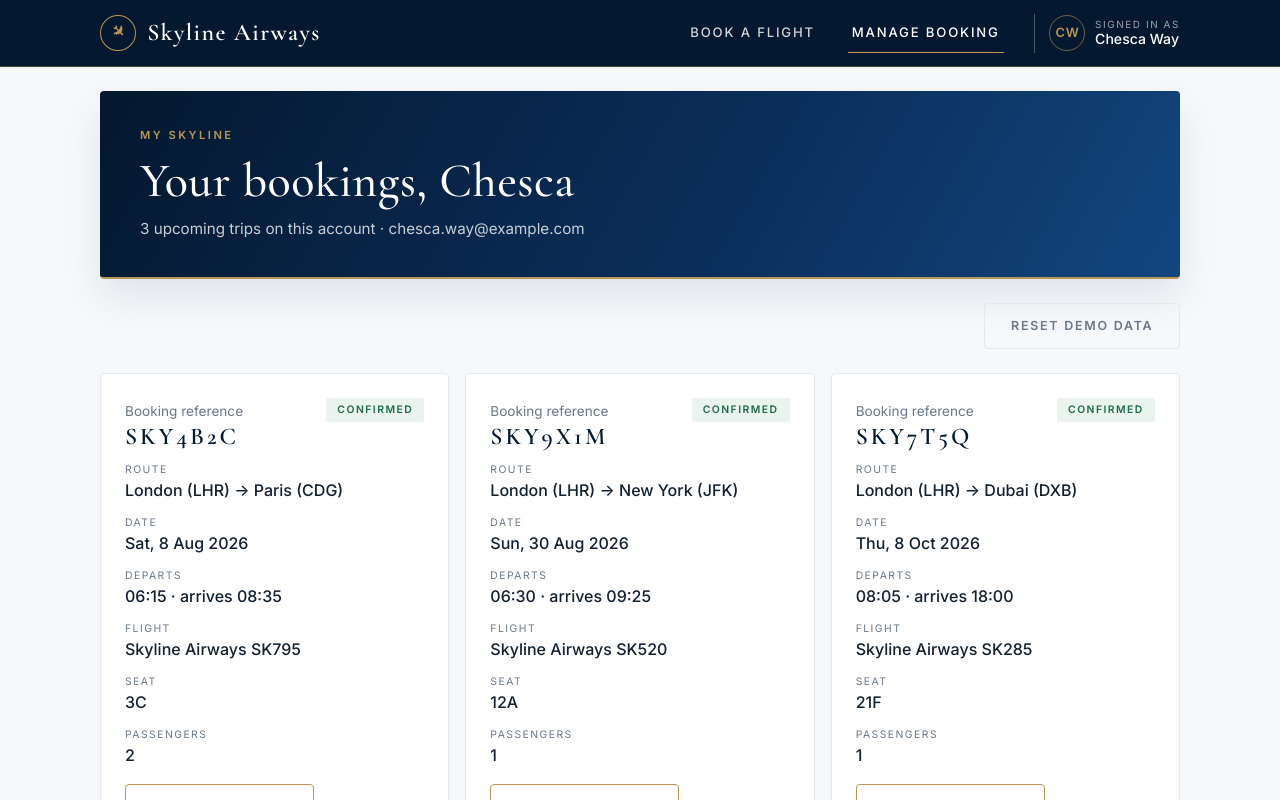
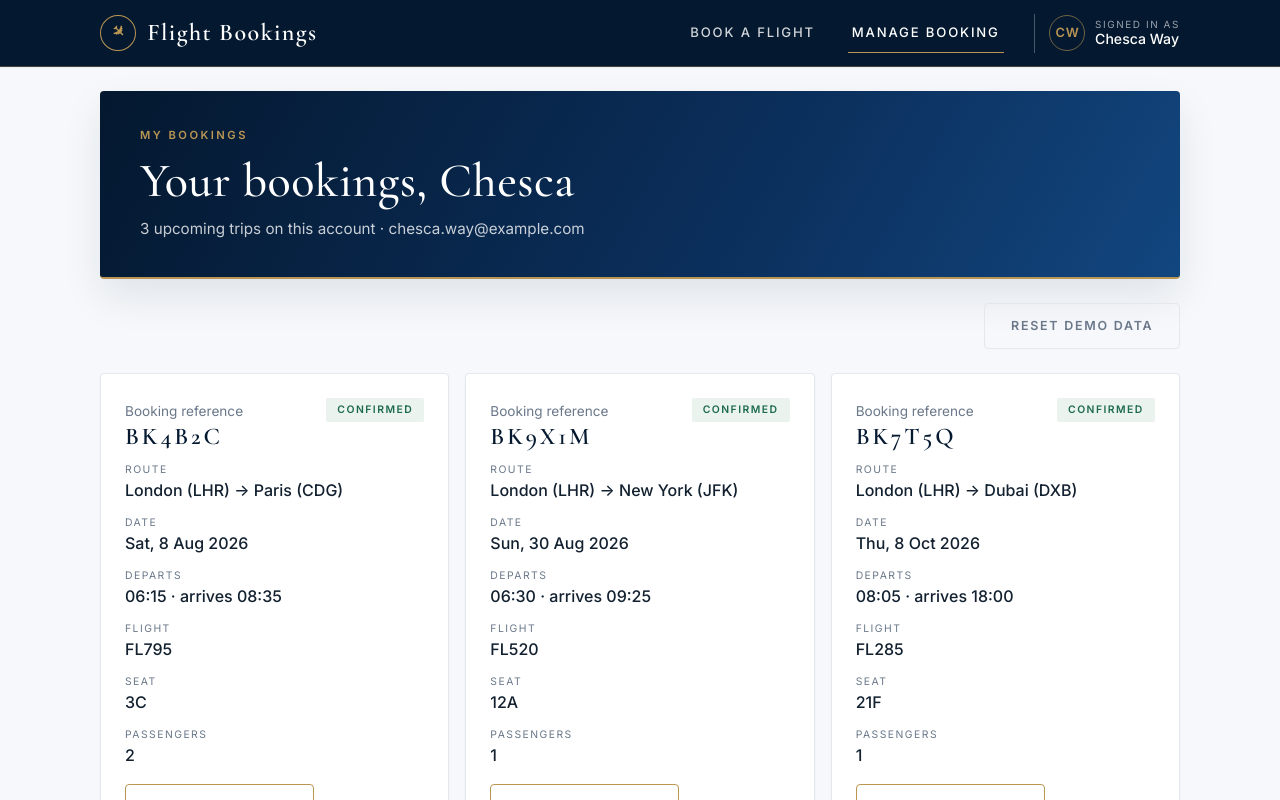
Before and after one commit to MattApiar/Flight-bookings, a React (Vite) app: page /manage in a window 1280 px wide. Shown: the top 800 px of the page. Built offline with nearby package versions, Linux system fonts and the light colour scheme.

Commit message:
Remove airline branding for a brand-agnostic demo

```diff
--- a/index.html
+++ b/index.html
@@ -9,7 +9,7 @@
       href="https://fonts.googleapis.com/css2?family=Cormorant+Garamond:wght@400;500;600&family=Inter:wght@400;500;600&display=swap"
       rel="stylesheet"
     />
-    <title>Skyline Airways | Flight Bookings</title>
+    <title>Flight Bookings</title>
   </head>
   <body>
     <div id="root"></div>
--- a/src/App.tsx
+++ b/src/App.tsx
@@ -16,7 +16,7 @@ export default function App() {
         </Routes>
       </main>
       <footer className="footer">
-        <p>Skyline Airways &middot; Demo application. All flights, prices and bookings are mock data.</p>
+        <p>Demo application. All flights, prices and bookings are mock data.</p>
       </footer>
     </div>
   );
--- a/src/components/FlightCard.tsx
+++ b/src/components/FlightCard.tsx
@@ -14,7 +14,7 @@ export default function FlightCard({ flight, passengers, onSelect, actionLabel =
 
   return (
     <article className={selected ? 'flight-card flight-card--selected' : 'flight-card'}>
-      <div className="flight-card__airline">
+      <div className="flight-card__operator">
         <span className="badge">{flight.cabin}</span>
         <strong className="flight-card__number">{flight.flightNumber}</strong>
         <span className="muted">{flight.aircraft}</span>
--- a/src/components/NavBar.tsx
+++ b/src/components/NavBar.tsx
@@ -15,7 +15,7 @@ export default function NavBar() {
           <span className="brand__mark" aria-hidden="true">
             &#9992;
           </span>
-          <span className="brand__text">Skyline Airways</span>
+          <span className="brand__text">Flight Bookings</span>
         </NavLink>
 
         <button
--- a/src/context/BookingsContext.tsx
+++ b/src/context/BookingsContext.tsx
@@ -4,7 +4,7 @@ import { initialBookings } from '../data/bookings';
 import { flightById } from '../data/flights';
 import type { Booking } from '../types';
 
-const STORAGE_KEY = 'flight-bookings.v2';
+const STORAGE_KEY = 'flight-bookings.v3';
 
 interface BookingsContextValue {
   bookings: Booking[];
@@ -20,7 +20,7 @@ const generateReference = (existing: Booking[]): string => {
   const alphabet = 'ABCDEFGHJKLMNPQRSTUVWXYZ0123456789';
   let reference = '';
   do {
-    reference = 'SKY';
+    reference = 'BK';
     for (let i = 0; i < 4; i += 1) {
       reference += alphabet[Math.floor(Math.random() * alphabet.length)];
     }
--- a/src/data/bookings.ts
+++ b/src/data/bookings.ts
@@ -16,7 +16,7 @@ const pick = (origin: string, destination: string, offsetDays: number): string =
 
 export const initialBookings: Booking[] = [
   {
-    reference: 'SKY4B2C',
+    reference: 'BK4B2C',
     passengerName: currentUser.name,
     email: currentUser.email,
     phone: currentUser.phone,
@@ -26,7 +26,7 @@ export const initialBookings: Booking[] = [
     status: 'Confirmed',
   },
   {
-    reference: 'SKY9X1M',
+    reference: 'BK9X1M',
     passengerName: currentUser.name,
     email: currentUser.email,
     phone: currentUser.phone,
@@ -36,7 +36,7 @@ export const initialBookings: Booking[] = [
     status: 'Confirmed',
   },
   {
-    reference: 'SKY7T5Q',
+    reference: 'BK7T5Q',
     passengerName: currentUser.name,
     email: currentUser.email,
     phone: currentUser.phone,
--- a/src/data/flights.ts
+++ b/src/data/flights.ts
@@ -185,8 +185,7 @@ export const routeTemplates: RouteTemplate[] = [
   },
 ];
 
-const AIRLINE_NAME = 'Skyline Airways';
-const FLIGHT_PREFIX = 'SK';
+const FLIGHT_PREFIX = 'FL';
 
 const aircraftTypes = [
   'Airbus A320neo',
@@ -212,7 +211,7 @@ const isoDate = (offsetDays: number): string => {
   return date.toISOString().slice(0, 10);
 };
 
-/** Small stable hash so airline, price and aircraft stay identical for a given flight id. */
+/** Small stable hash so cabin, price and aircraft stay identical for a given flight id. */
 const hash = (value: string): number => {
   let result = 0;
   for (let i = 0; i < value.length; i += 1) {
@@ -233,7 +232,6 @@ const buildTimetable = (): Flight[] => {
         const cabin = cabins[seed % cabins.length];
         built.push({
           id,
-          airline: AIRLINE_NAME,
           flightNumber: `${FLIGHT_PREFIX}${100 + (seed % 800)}`,
           cabin: cabin.name,
           originCode: route.originCode,
--- a/src/pages/BookFlight.tsx
+++ b/src/pages/BookFlight.tsx
@@ -89,12 +89,9 @@ export default function BookFlight() {
   return (
     <div className="page">
       <section className="hero">
-        <span className="eyebrow">Skyline Airways</span>
+        <span className="eyebrow">Book a flight</span>
         <h1>Where would you like to fly?</h1>
-        <p>
-          Signed in as {currentUser.name}. Choose your route and cabin, and we&rsquo;ll take care of
-          the rest.
-        </p>
+        <p>Signed in as {currentUser.name}. Choose your route, date and cabin to see availability.</p>
       </section>
 
       <SearchForm initial={defaultCriteria} onSearch={handleSearch} />
@@ -143,7 +140,7 @@ export default function BookFlight() {
         <section className="card booking-form">
           <h2>Passenger details</h2>
           <p className="muted">
-            {selectedFlight.airline} {selectedFlight.flightNumber} &middot;{' '}
+            Flight {selectedFlight.flightNumber} &middot;{' '}
             {airportLabel(selectedFlight.originCode)} &rarr; {airportLabel(selectedFlight.destinationCode)}{' '}
             &middot; {formatDate(selectedFlight.departureDate)} at {selectedFlight.departureTime}
           </p>
--- a/src/pages/ManageBooking.tsx
+++ b/src/pages/ManageBooking.tsx
@@ -60,7 +60,7 @@ export default function ManageBooking() {
   return (
     <div className="page">
       <section className="hero hero--compact">
-        <span className="eyebrow">My Skyline</span>
+        <span className="eyebrow">My bookings</span>
         <h1>Your bookings, {currentUser.name.split(' ')[0]}</h1>
         <p>
           {upcomingCount} upcoming trip{upcomingCount === 1 ? '' : 's'} on this account &middot;{' '}
@@ -119,9 +119,7 @@ export default function ManageBooking() {
                     </div>
                     <div>
                       <dt>Flight</dt>
-                      <dd>
-                        {flight.airline} {flight.flightNumber}
-                      </dd>
+                      <dd>{flight.flightNumber}</dd>
                     </div>
                     <div>
                       <dt>Seat</dt>
--- a/src/styles/global.css
+++ b/src/styles/global.css
@@ -425,7 +425,7 @@ h3 {
   letter-spacing: 0.08em;
 }
 
-.flight-card__airline {
+.flight-card__operator {
   display: flex;
   flex-direction: column;
   gap: 0.35rem;
--- a/src/types.ts
+++ b/src/types.ts
@@ -7,7 +7,6 @@ export interface Airport {
 
 export interface Flight {
   id: string;
-  airline: string;
   flightNumber: string;
   cabin: string;
   originCode: string;
```
